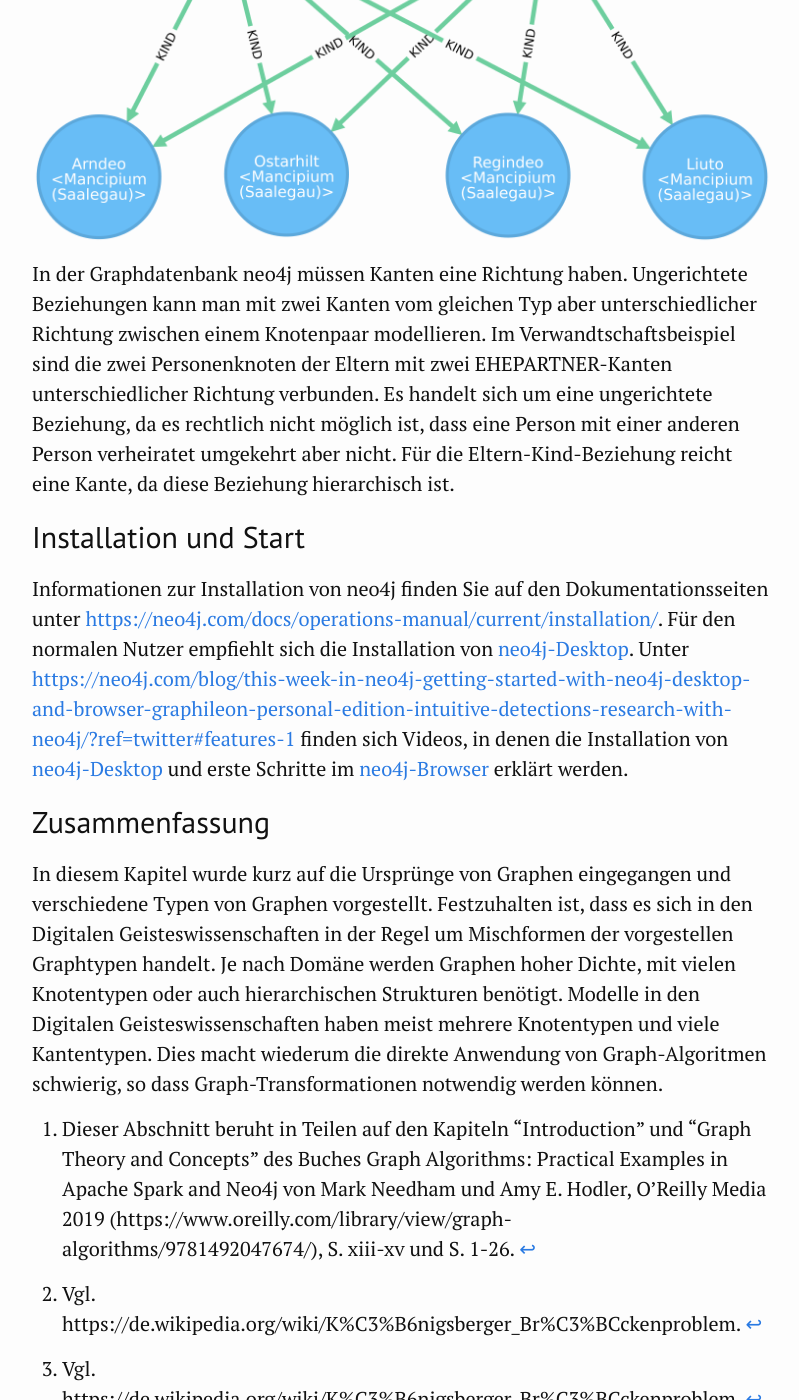
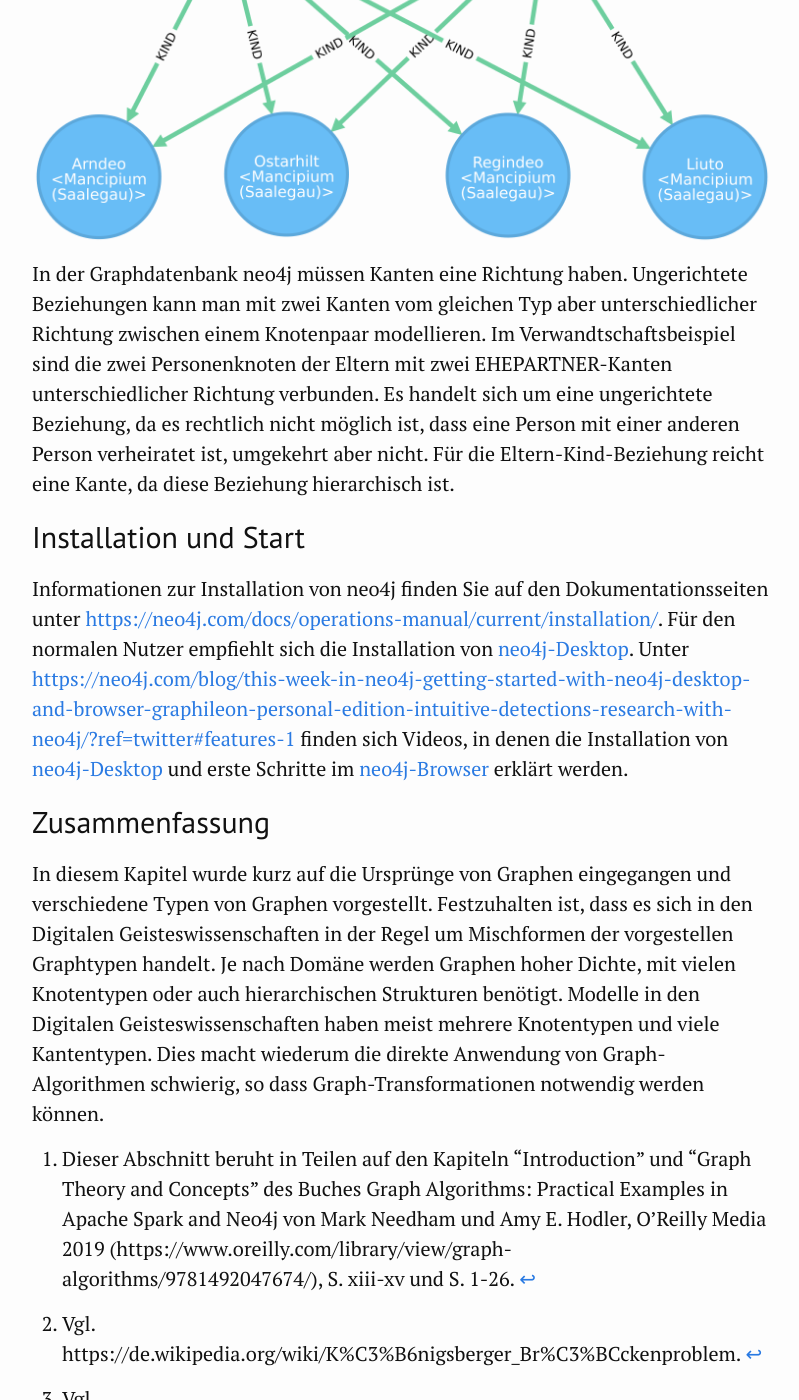
Before and after one commit to kuczera/Graphentechnologien, a Jekyll site: the page built from docs/05_Einfuehrung_und_Theorie.md, in a window 1280 px wide and 1400 px high, scrolled down 11289 px. Shown: the whole window, without its empty margins (238-1037 px from the left). Built offline with Jekyll 4.4.1, drawn with Linux system fonts in a browser that asks for light colours; some of the changed text lies outside the part shown.

Commit message:
Tippfehler korrigiert

```diff
--- a/docs/05_Einfuehrung_und_Theorie.md
+++ b/docs/05_Einfuehrung_und_Theorie.md
@@ -108,7 +108,7 @@
 
 ### Gerichtete und ungerichtete Graphen
 
-In einem ungerichteten Graphen geht eine Beziehungen immer in beide Richtungen (beispielsweise EHEPARTNER_VON). In einem gerichteten Graphen haben Beziehungen eine Richtung. Betrachtet man einen Knoten gibt es eingehende Kanten, die auf den Knoten zeigen und ausgehende Kanten, die von dem Knoten ausgehen. Mit der Angabe von Richtung wird eine zusätzliche Informationsdimension hinzugefügt. Angenommen im linken Beispiel der folgenden Abbildung würden die Knoten Personen und die ungerichtete Kante ihre gegenseitige Freundschaft darstellen. Daraus ergibt sich, dass Person A mit Person B befreundet ist.
+In einem ungerichteten Graphen geht eine Beziehungen immer in beide Richtungen (beispielsweise EHEPARTNER_VON). In einem gerichteten Graphen haben Beziehungen eine Richtung. Betrachtet man einen Knoten, gibt es eingehende Kanten, die auf den Knoten zeigen und ausgehende Kanten, die von dem Knoten ausgehen. Mit der Angabe von Richtung wird eine zusätzliche Informationsdimension hinzugefügt. Angenommen im linken Beispiel der folgenden Abbildung würden die Knoten Personen und die ungerichtete Kante ihre gegenseitige Freundschaft darstellen. Daraus ergibt sich, dass Person A mit Person B befreundet ist.
 
 ![Gerichtete und ungerichtete Graphen (Needham/Hodler 2019, S. 21, Bild 2-7)](Bilder/Graph-Algorithms/21-2-7-UnDirected.png)
 
@@ -119,7 +119,7 @@
 ![Verwandtschaft im Graphen mit gerichteten und ungerichteten Kanten (Quelle: Kuczera)](Bilder/NomenEtGensBeispiel1.png)
 
 
-In der Graphdatenbank neo4j müssen Kanten eine Richtung haben. Ungerichtete Beziehungen kann man mit zwei Kanten vom gleichen Typ aber unterschiedlicher Richtung zwischen einem Knotenpaar modellieren. Im Verwandtschaftsbeispiel sind die zwei Personenknoten der Eltern mit zwei EHEPARTNER-Kanten unterschiedlicher Richtung verbunden. Es handelt sich um eine ungerichtete Beziehung, da es rechtlich nicht möglich ist, dass eine Person mit einer anderen Person verheiratet umgekehrt aber nicht. Für die Eltern-Kind-Beziehung reicht eine Kante, da diese Beziehung hierarchisch ist.
+In der Graphdatenbank neo4j müssen Kanten eine Richtung haben. Ungerichtete Beziehungen kann man mit zwei Kanten vom gleichen Typ aber unterschiedlicher Richtung zwischen einem Knotenpaar modellieren. Im Verwandtschaftsbeispiel sind die zwei Personenknoten der Eltern mit zwei EHEPARTNER-Kanten unterschiedlicher Richtung verbunden. Es handelt sich um eine ungerichtete Beziehung, da es rechtlich nicht möglich ist, dass eine Person mit einer anderen Person verheiratet ist, umgekehrt aber nicht. Für die Eltern-Kind-Beziehung reicht eine Kante, da diese Beziehung hierarchisch ist.
 
 ## Installation und Start
 
@@ -127,7 +127,7 @@
 
 ## Zusammenfassung
 
-In diesem Kapitel wurde kurz auf die Ursprünge von Graphen eingegangen und verschiedene Typen von Graphen vorgestellt. Festzuhalten ist, dass es sich in den Digitalen Geisteswissenschaften in der Regel um Mischformen der vorgestellen Graphtypen handelt. Je nach Domäne werden Graphen hoher Dichte, mit vielen Knotentypen oder auch hierarchischen Strukturen benötigt. Modelle in den Digitalen Geisteswissenschaften haben meist mehrere Knotentypen und viele Kantentypen. Dies macht wiederum die direkte Anwendung von Graph-Algoritmen schwierig, so dass Graph-Transformationen notwendig werden können.
+In diesem Kapitel wurde kurz auf die Ursprünge von Graphen eingegangen und verschiedene Typen von Graphen vorgestellt. Festzuhalten ist, dass es sich in den Digitalen Geisteswissenschaften in der Regel um Mischformen der vorgestellen Graphtypen handelt. Je nach Domäne werden Graphen hoher Dichte, mit vielen Knotentypen oder auch hierarchischen Strukturen benötigt. Modelle in den Digitalen Geisteswissenschaften haben meist mehrere Knotentypen und viele Kantentypen. Dies macht wiederum die direkte Anwendung von Graph-Algorithmen schwierig, so dass Graph-Transformationen notwendig werden können.
 
 [^b72e]: Dieser Abschnitt beruht in Teilen auf den Kapiteln "Introduction" und "Graph Theory and Concepts" des Buches Graph Algorithms: Practical Examples in Apache Spark and Neo4j von Mark Needham und Amy E. Hodler, O'Reilly Media 2019 (https://www.oreilly.com/library/view/graph-algorithms/9781492047674/), S. xiii-xv und S. 1-26.
 
```
Also changed, not shown: other parts of docs/05_Einfuehrung_und_Theorie.md (+1 -1 lines).
